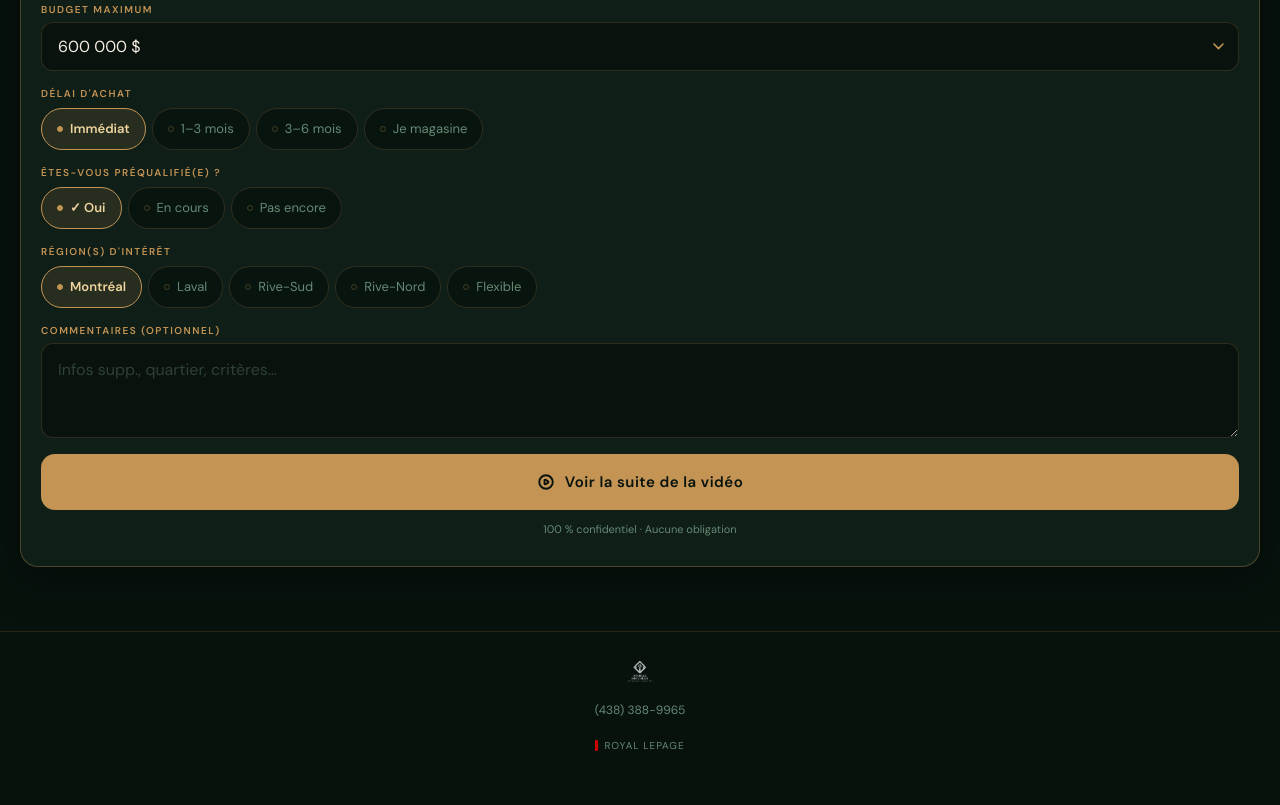
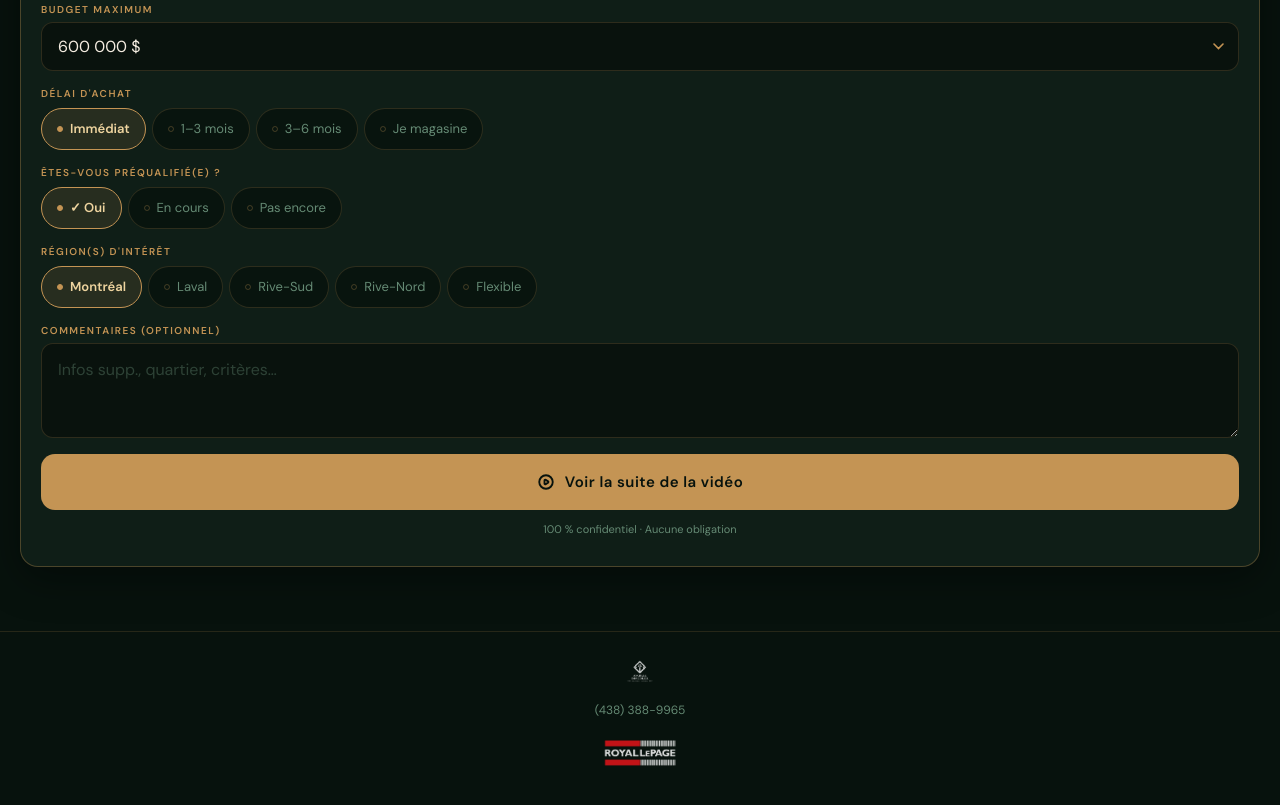
Before and after one commit to omarrerosarduy-oss/ashkan-landing, a plain HTML site: page acheteur.html in a window 1280 px wide. Shown: the part 1029-1834 px from the top of the page. Drawn offline with nearby package versions, Linux system fonts and the light colour scheme.

Commit message:
Replace ROYAL LEPAGE text with logo image in footer

```diff
--- a/acheteur.html
+++ b/acheteur.html
@@ -451,7 +451,7 @@
   <img src="ancrage-immobilier-white.png" alt="Ancrage Immobilier">
   <div class="f-info">
     <a href="tel:4383889965">(438) 388-9965</a><br></div>
-  <div class="rl"><div class="rl-bar"></div>ROYAL LEPAGE</div>
+  <img src="royale-lepage-blanc.png" alt="Royal LePage" style="height:28px;object-fit:contain;opacity:0.85">
 </footer>
 
 <script>
```
Also changed, not shown: royale-lepage-blanc.png (added).
